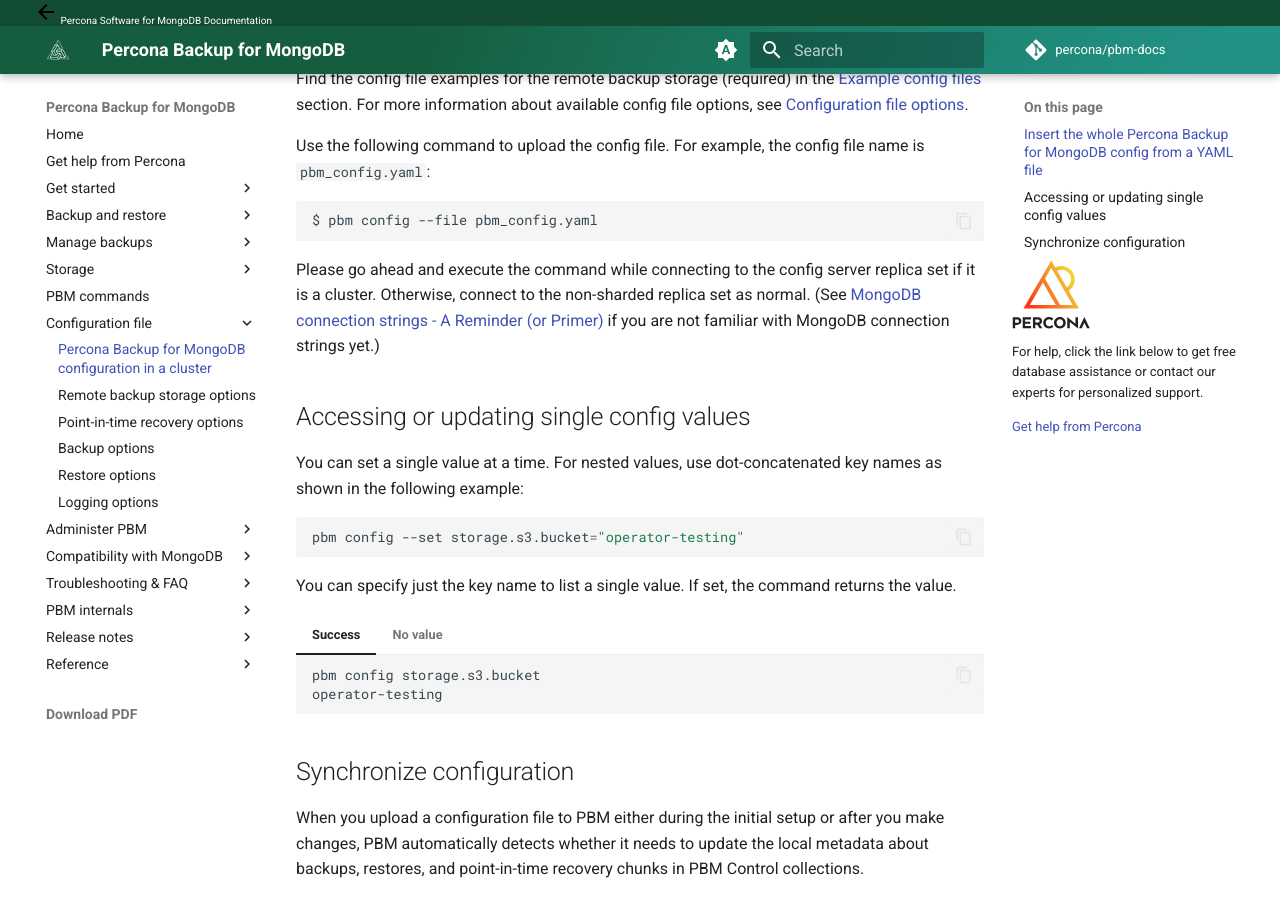
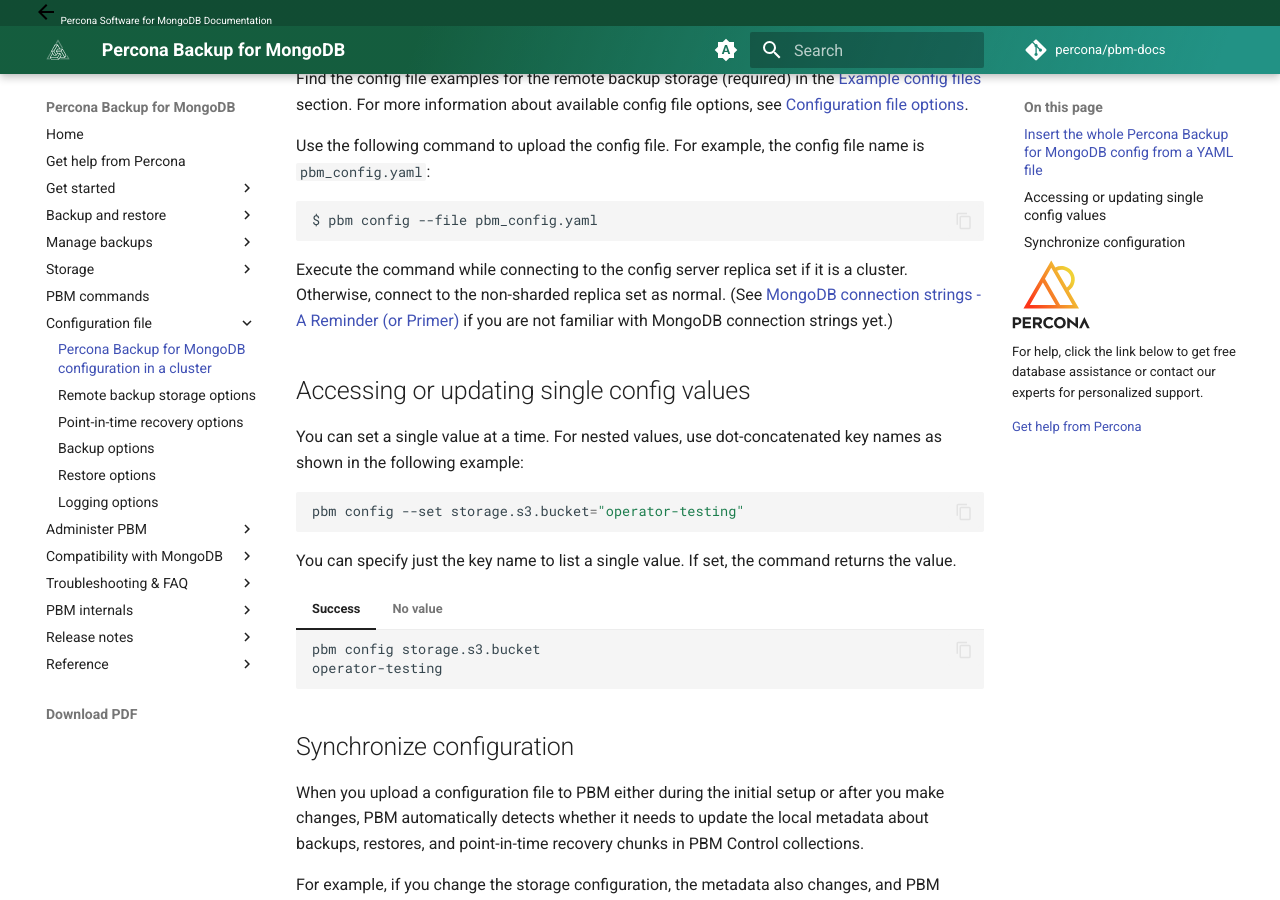
Before and after one commit to percona/pbm-docs, an MkDocs documentation site: the page built from docs/reference/config.md, in a window 1280 px wide and 900 px high, scrolled down 883 px. Built offline with MkDocs 1.6.1 and Material for MkDocs 9.7.7, drawn with Linux system fonts in a browser that asks for light colours; nearby versions of some CDN libraries; comment, search, counter and statistics services are not loaded.

Commit message:
Update docs/reference/config.md
Co-authored-by: Anastasia Alexandrova <anastasia.alexandrova@percona.com>

````diff
--- a/docs/reference/config.md
+++ b/docs/reference/config.md
@@ -36,7 +36,7 @@
 $ pbm config --file pbm_config.yaml
 ```
 
-Please go ahead and execute the command while connecting to the config server replica set if it is a
+Execute the command while connecting to the config server replica set if it is a
 cluster. Otherwise, connect to the non-sharded replica set as normal. (See
 [MongoDB connection strings - A Reminder (or Primer)](../details/authentication.md) if you are not familiar with MongoDB connection strings yet.)
 
````
